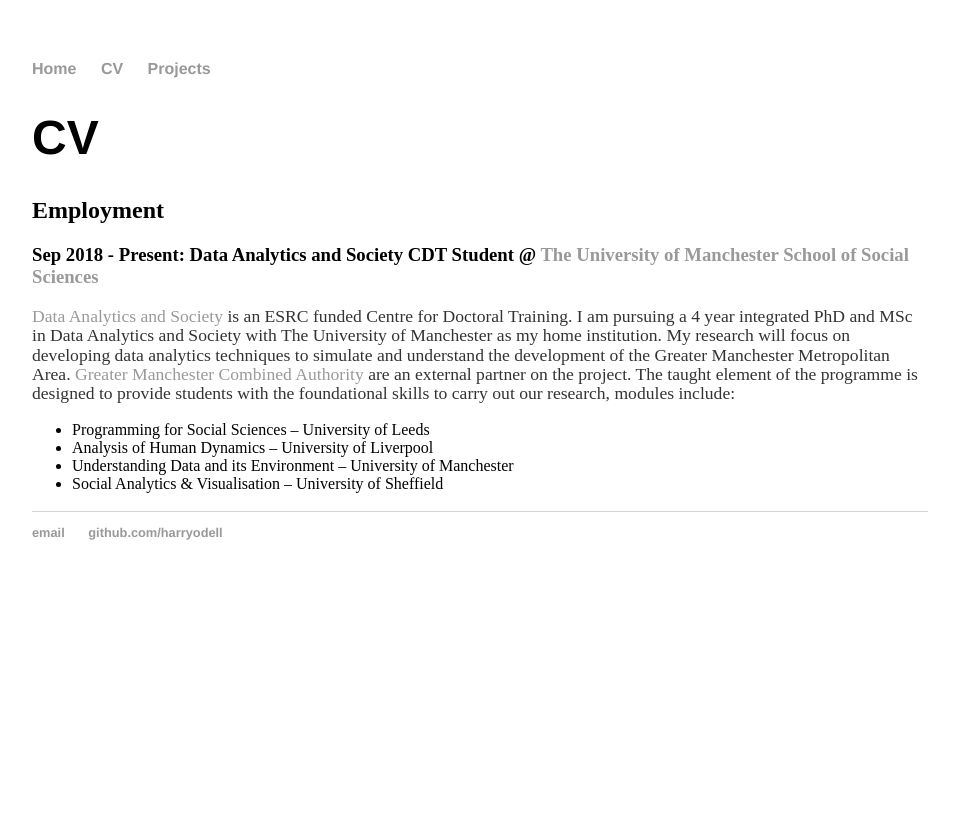
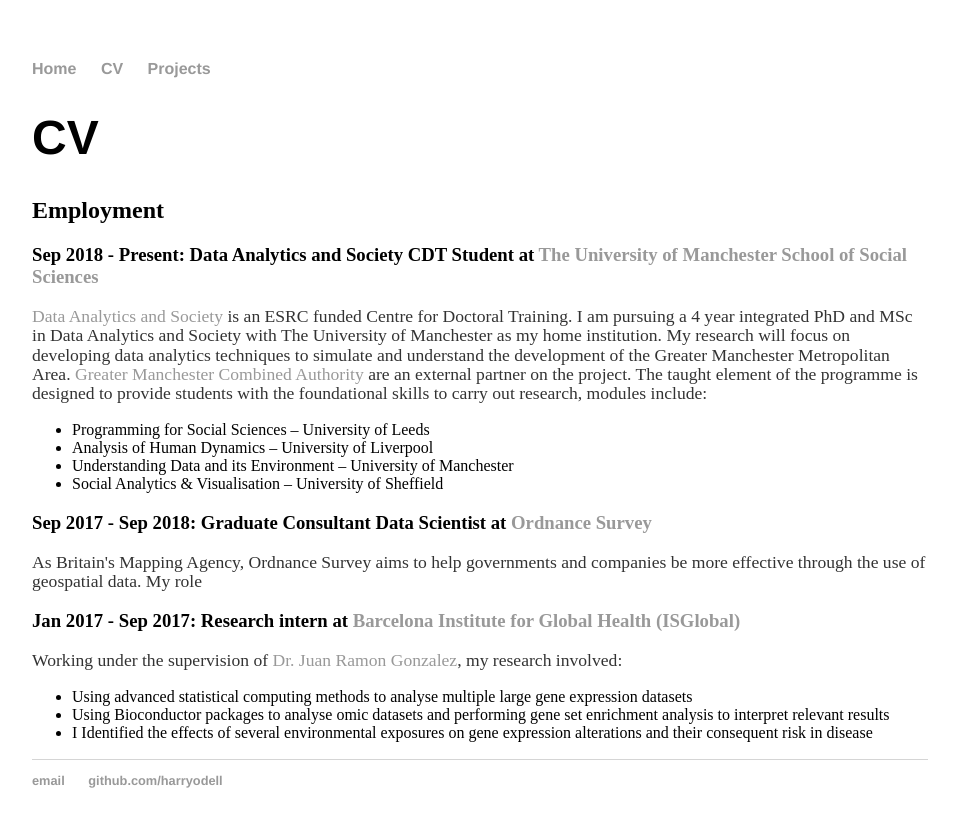
Before and after one commit to harryodell/harryodell.github.io, a Jekyll site: the page built from cv/index.html, in a window 1280 px wide. Shown: the top 827 px of the page, without its empty margins (160-1119 px from the left). Built offline with Jekyll 4.4.1, drawn with Linux system fonts in a browser that asks for light colours.

Commit message:
updated cv index

```diff
--- a/cv/index.html
+++ b/cv/index.html
@@ -7,16 +7,35 @@
 
 <h2>Employment</h2>
 
-<h3>Sep 2018 - Present: Data Analytics and Society CDT Student @ <a href="https://www.socialsciences.manchester.ac.uk//">The University of Manchester School of Social Sciences</a></h3>
+<h3>Sep 2018 - Present: Data Analytics and Society CDT Student at <a href="https://www.socialsciences.manchester.ac.uk//">The University of Manchester School of Social Sciences</a></h3>
 <p><a href="https://datacdt.org/">Data Analytics and Society</a> is an ESRC funded Centre for Doctoral Training.
 I am pursuing a 4 year integrated PhD and MSc in Data Analytics and Society with The University of Manchester as my home institution.
 My research will focus on developing data analytics techniques to simulate and understand the development of the Greater Manchester Metropolitan Area.
 <a href="https://www.greatermanchester-ca.gov.uk/">Greater Manchester Combined Authority</a> are an external partner on the project.
-The taught element of the programme is designed to provide students with the foundational skills to carry out our research, modules include:
+The taught element of the programme is designed to provide students with the foundational skills to carry out research, modules include:
 <ul>
-	<li>Programming for Social Sciences  – University of Leeds</li>
+  <li>Programming for Social Sciences  – University of Leeds</li>
   <li>Analysis of Human Dynamics  – University of Liverpool</li>
   <li>Understanding Data and its Environment  – University of Manchester</li>
   <li>Social Analytics & Visualisation  – University of Sheffield</li>
 </ul>
 </p>
+
+
+<h3>Sep 2017 - Sep 2018: Graduate Consultant Data Scientist at <a href="https://www.ordnancesurvey.co.uk/">Ordnance Survey</a></h3>
+<p>As Britain's Mapping Agency, Ordnance Survey aims to help governments and companies be more effective through the use of geospatial data.
+My role
+
+</p>
+
+
+
+<h3>Jan 2017 - Sep 2017: Research intern at <a href="https://www.isglobal.org/en/">Barcelona Institute for Global Health (ISGlobal)</a></h3>
+<p>Working under the supervision of <a href="https://www.isglobal.org/person?p_p_id=viewpersona_WAR_intranetportlet&p_p_lifecycle=0&p_p_col_id=column-3&p_p_col_count=1&_viewpersona_WAR_intranetportlet_struts_action=%2Fview%2FpersonaView&_viewpersona_WAR_intranetportlet_typeOfPeople=staff&_viewpersona_WAR_intranetportlet_personaId=18510">Dr. Juan Ramon Gonzalez</a>, my research involved:
+<ul>
+  <li>Using advanced statistical computing methods to analyse multiple large gene expression datasets</li>
+  <li>Using Bioconductor packages to analyse omic datasets and performing gene set enrichment analysis to interpret relevant results</li>
+  <li>I Identified the effects of several environmental exposures on gene expression alterations and their consequent risk in disease</li>
+</ul>
+
+</p>
```
